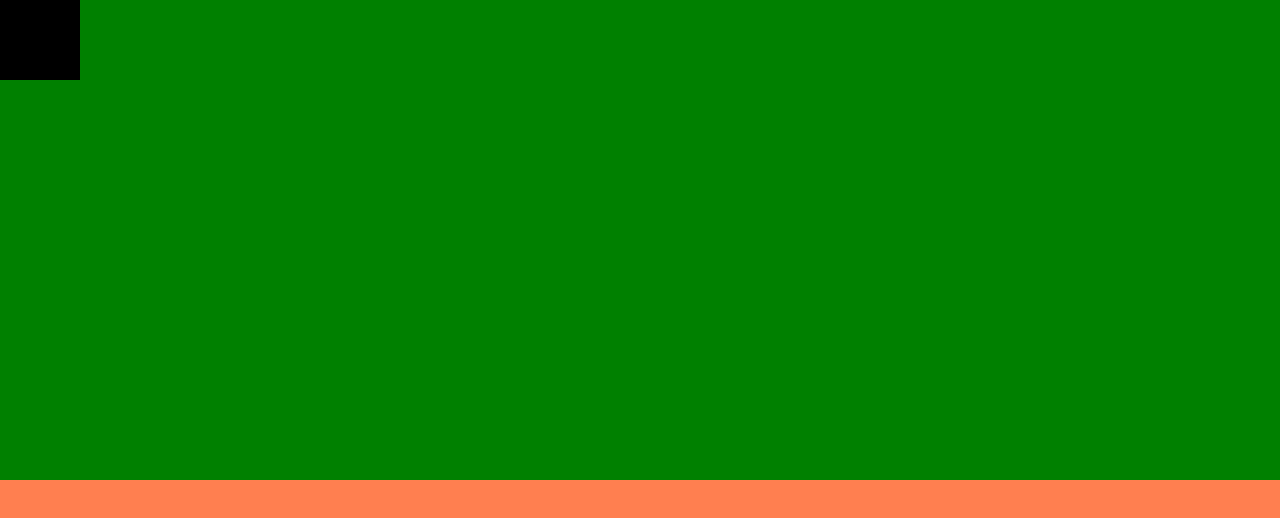
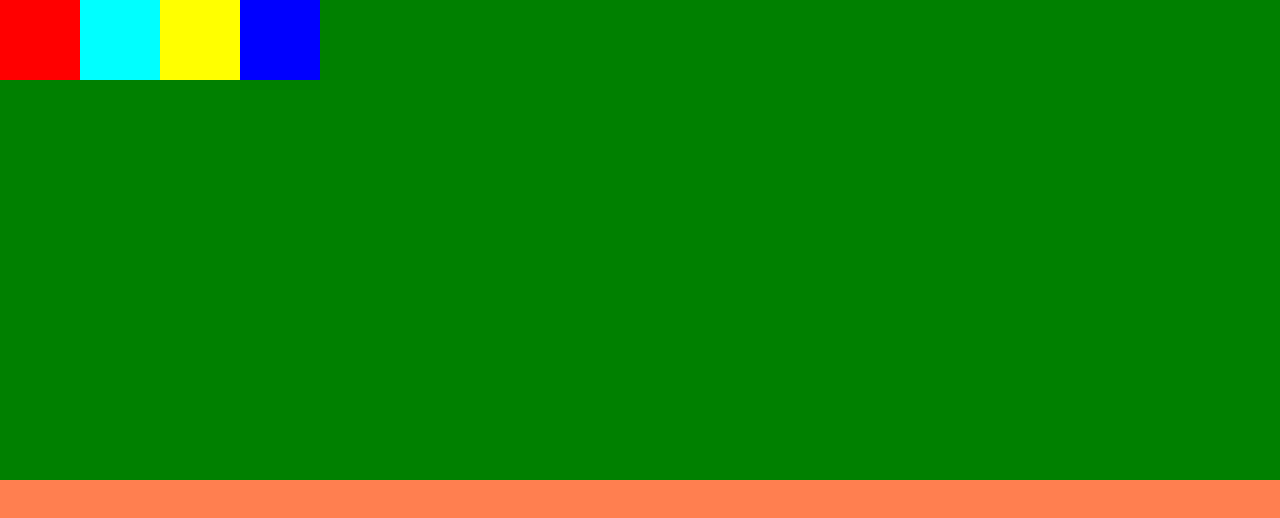
Before and after one commit to morteify/soundkit, a website with bundled scripts: page index.html in a window 1280 px wide. Built offline with nearby package versions, Linux system fonts and the light colour scheme.

Commit message:
Attach specific sounds to some buttons

```diff
--- a/main.js
+++ b/main.js
@@ -1,9 +1,45 @@
 import { instrumentButton } from "./src/components/instrumentButton.js";
+import { Clap, HiHat, Snare, KickDrum } from "./src/components/sounds/drums/drums.js"
 
 const instrumentsSection = document.querySelector('#instruments-section')
 
-const instrumentButtonElement = instrumentButton('sound', 'example', 'instruments-section__example-button-element')
+const drums = [
+    {
+        name: 'Clap',
+        sound: Clap,
+        key: 'A',
+        cssClassName: 'instruments-section__drums__clap'
+    },
+    {
+        name: 'HiHat',
+        sound: HiHat,
+        key: 'S',
+        cssClassName: 'instruments-section__drums__hihat'
+    },
+    {
+        name: 'Snare',
+        sound: Snare,
+        key: 'D',
+        cssClassName: 'instruments-section__drums__snare'
+    },
+    {
+        name: 'KickDrum',
+        sound: KickDrum,
+        key: 'F',
+        cssClassName: 'instruments-section__drums__kickdrum'
+    }
+]
 
-console.log(instrumentButtonElement)
 
-instrumentsSection.appendChild(instrumentButtonElement)
+
+const drumsButtons = Object.values(drums).map(obj => {
+    return instrumentButton(obj.name, obj.sound, obj.key, obj.cssClassName)
+})
+const drumsSection = document.createElement('div')
+drumsSection.classList.add('instruments-section__drums')
+drumsButtons.forEach(drumButton => drumsSection.appendChild(drumButton))
+console.log(drumsSection)
+instrumentsSection.appendChild(drumsSection)
+
+
+Snare.play()
--- a/src/components/_components.scss
+++ b/src/components/_components.scss
@@ -1,5 +1,34 @@
-.instruments-section__example-button-element {
+@mixin displayFlex($direction) {
+  display: flex;
+  direction: $direction;
+}
+
+%default-button {
   width: 5rem;
   height: 5rem;
+}
+
+.instruments-section {
   background: black;
+  @include displayFlex(row);
+
+  &__drums {
+    @include displayFlex(row);
+    &__hihat {
+      @extend %default-button;
+      background: aqua;
+    }
+    &__clap {
+      @extend %default-button;
+      background: red;
+    }
+    &__snare {
+      @extend %default-button;
+      background: yellow;
+    }
+    &__kickdrum {
+      @extend %default-button;
+      background: blue;
+    }
+  }
 }
--- a/src/components/instrumentButton.js
+++ b/src/components/instrumentButton.js
@@ -1,5 +1,17 @@
-export function instrumentButton(sound, title, cssClassName) {
+export function instrumentButton(title, sound, key, cssClassName) {
     const div = document.createElement('div')
     div.classList.add(cssClassName)
+    const titleElem = document.createElement('p')
+    titleElem.classList.add(`${cssClassName}__title`)
+    div.appendChild(titleElem)
+
+    const playSound = sound => sound.play()
+
+    div.addEventListener('click', event => playSound(sound))
+    document.body.addEventListener('keydown', event => {
+        if (event.keyCode === key.charCodeAt(0)) {
+            playSound(sound)
+        }
+    })
     return div
 }
--- /dev/null
+++ b/src/components/sounds/drums/drums.js
@@ -0,0 +1,4 @@
+export const Clap = new Audio('../../../assets/Drums/Clap.wav')
+export const HiHat = new Audio('../../../assets/Drums/HH.wav')
+export const Snare = new Audio('../../../assets/Drums/Snare.wav')
+export const KickDrum = new Audio('../../../assets/Drums/KickDrum1.wav')
```
Also changed, not shown: styles/styles.css, 3 other files.
